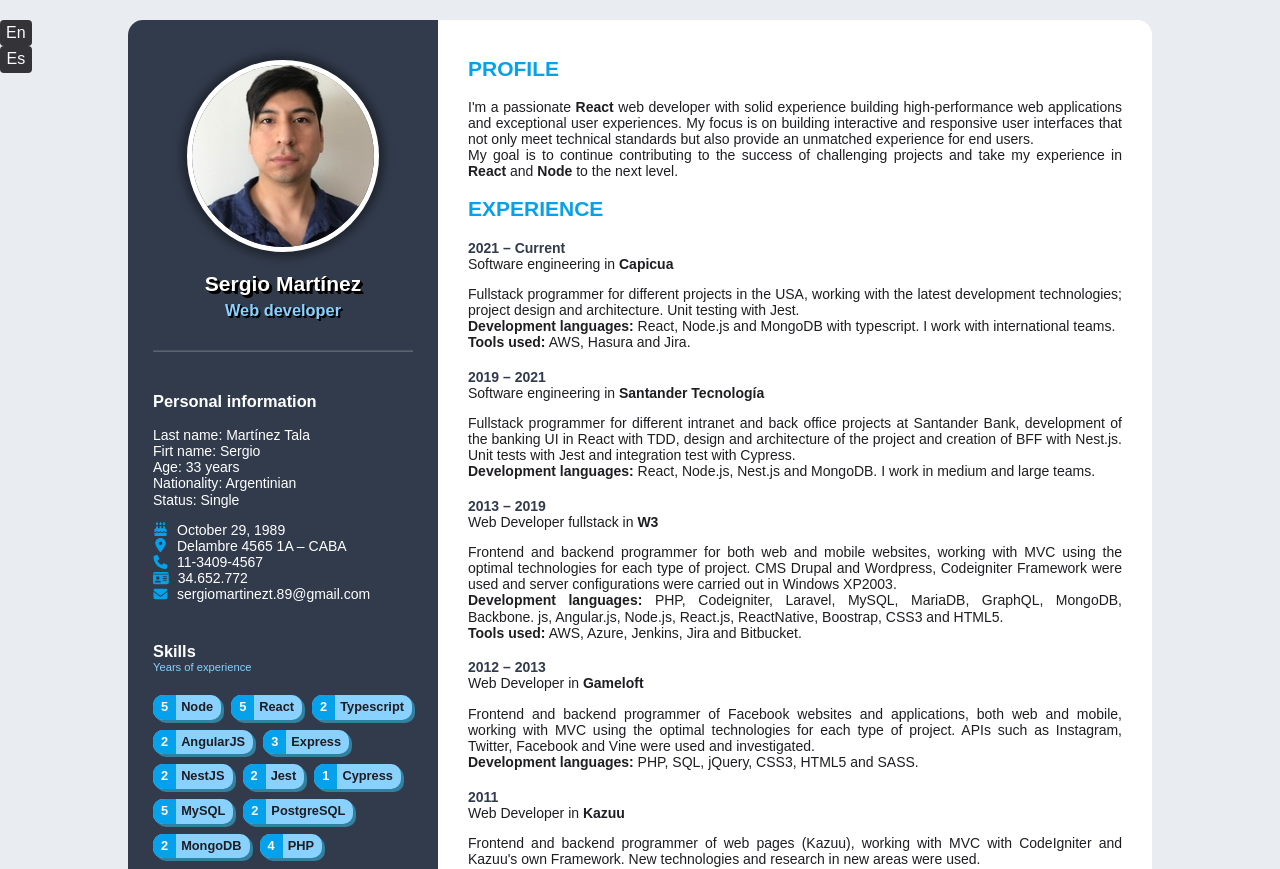
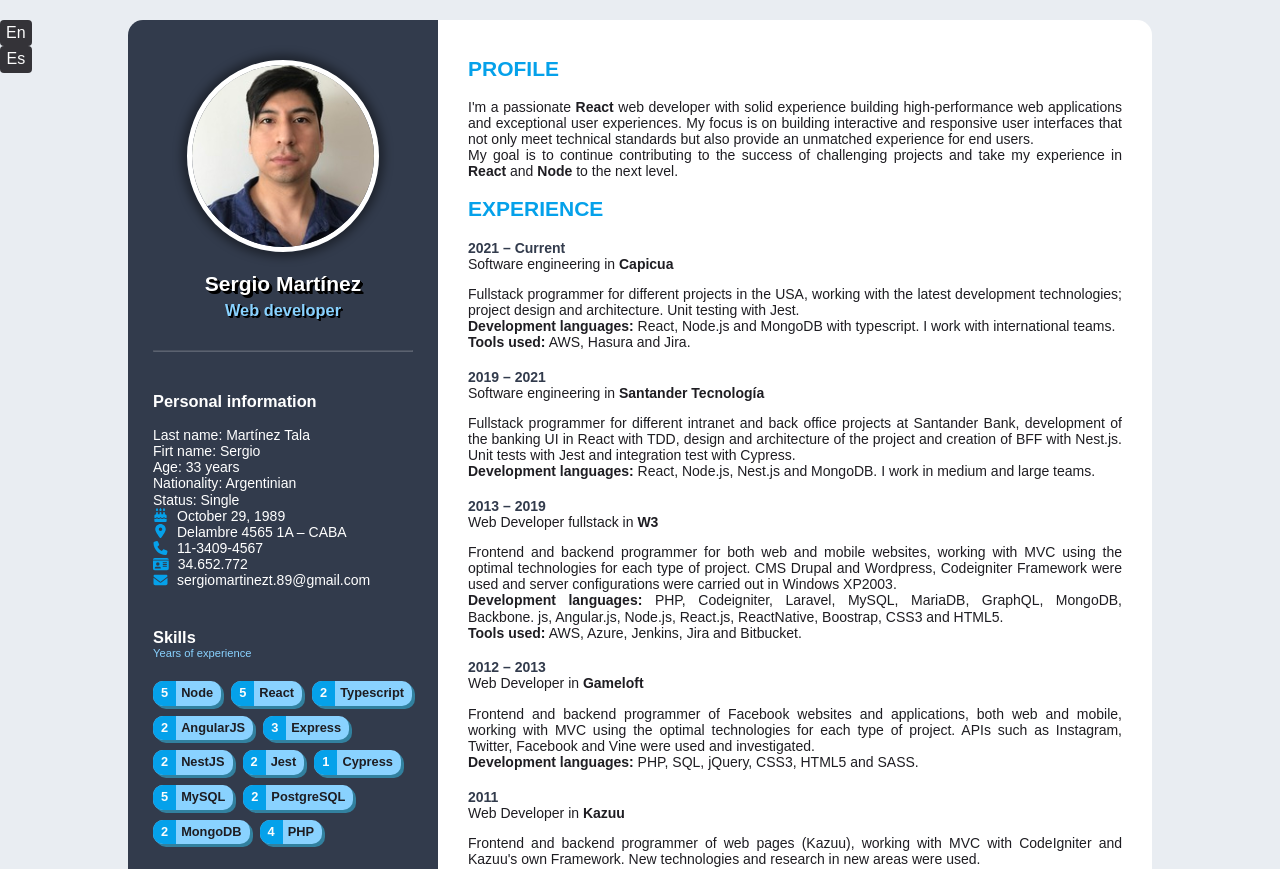
Before and after one commit to kleith/sergio-martinez, a React (Vite) app: page / in a window 1280 px wide. Shown: the top 869 px of the page. Built offline with nearby package versions, Linux system fonts and the light colour scheme; a web font is replaced by a local one.

Commit message:
Arreglo typo

```diff
--- a/src/pages/Index.styles.ts
+++ b/src/pages/Index.styles.ts
@@ -177,7 +177,7 @@ export const Divider = styled.hr`
 export const Information = styled.div`
   & ul {
     list-style: none;
-    maring: 0;
+    margin: 0;
     padding: 0;
   }
   & ul li {
```
